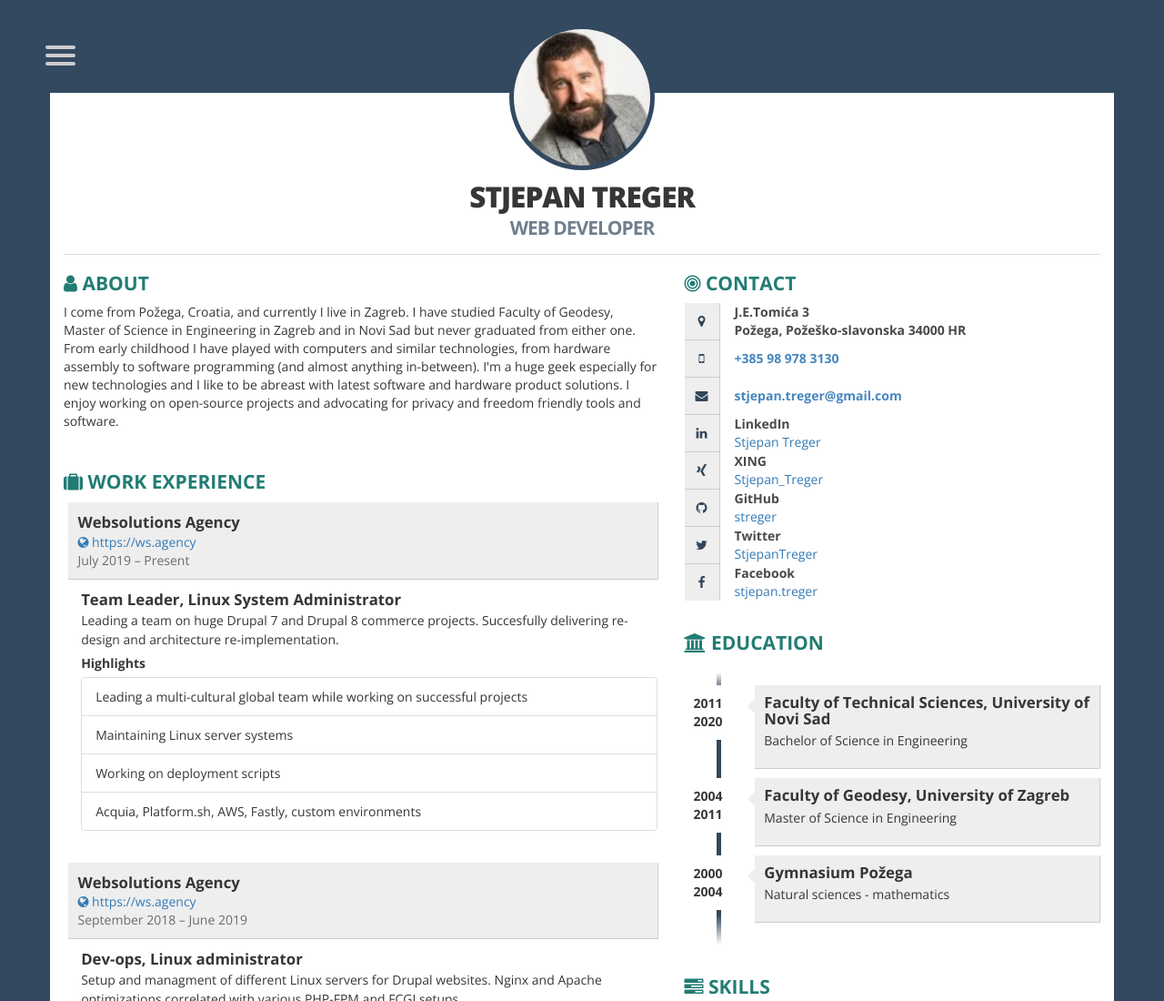
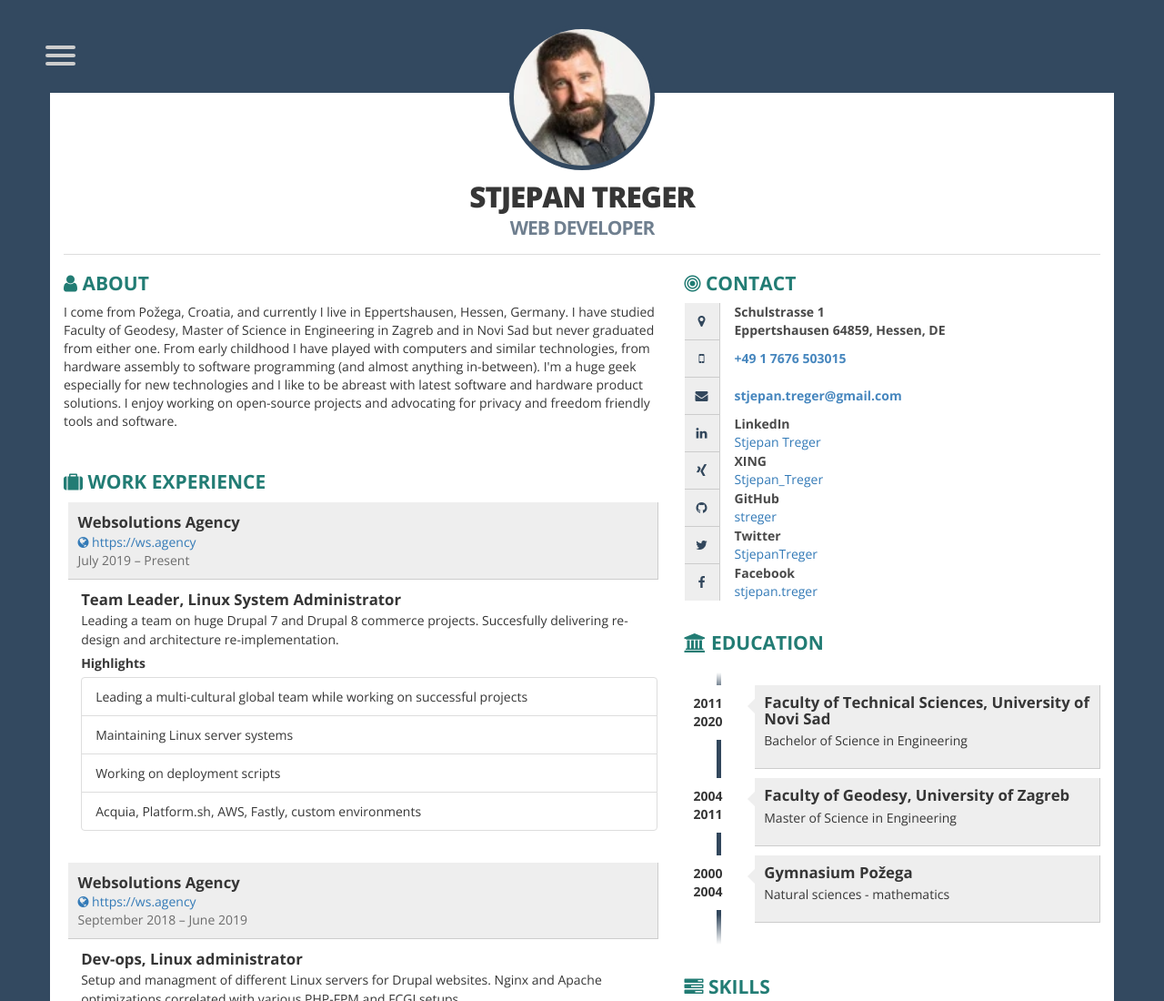
Before and after one commit to streger/resume, a plain HTML site: page index.html in a window 1280 px wide. Shown: the top 1100 px of the page at 91% size. Drawn offline with nearby package versions, Linux system fonts and the light colour scheme.

Commit message:
Updated index.html with latest address details

```diff
--- a/index.html
+++ b/index.html
@@ -585,7 +585,7 @@
         <!-- ABOUT ME -->
         <div class="box">
           <h2><i class="fa fa-user ico"></i> About</h2>
-          <p>I come from Požega, Croatia, and currently I live in Zagreb. I have studied Faculty of Geodesy, Master of Science in Engineering in Zagreb and in Novi Sad but never graduated from either one. From early childhood I have played with computers and similar technologies, from hardware assembly to software programming (and almost anything in-between). I'm a huge geek especially for new technologies and I like to be abreast with latest software and hardware product solutions. I enjoy working on open-source projects and advocating for privacy and freedom friendly tools and software.</p>
+          <p>I come from Požega, Croatia, and currently I live in Eppertshausen, Hessen, Germany. I have studied Faculty of Geodesy, Master of Science in Engineering in Zagreb and in Novi Sad but never graduated from either one. From early childhood I have played with computers and similar technologies, from hardware assembly to software programming (and almost anything in-between). I'm a huge geek especially for new technologies and I like to be abreast with latest software and hardware product solutions. I enjoy working on open-source projects and advocating for privacy and freedom friendly tools and software.</p>
         </div>
         <!-- WORK EXPERIENCE -->
         <div class="box">
@@ -815,12 +815,12 @@
           <h2><i class="fa fa-bullseye ico"></i> Contact</h2>
           <div class="contact-item">
             <div class="icon pull-left text-center"><span class="fa fa-map-marker fa-fw"></span></div>
-            <div class="title pull-right">J.E.Tomića 3</div>
-            <div class="title  pull-right">Požega, Požeško-slavonska 34000 HR</div>
+            <div class="title pull-right">Schulstrasse 1</div>
+            <div class="title  pull-right">Eppertshausen 64859, Hessen, DE</div>
           </div>
           <div class="contact-item">
             <div class="icon pull-left text-center"><span class="fa fa-mobile fa-fw"></span></div>
-            <div class="title only pull-right"><a href="tel:+385 98 978 3130">+385 98 978 3130</a></div>
+            <div class="title only pull-right"><a href="tel:+49 1 7676 503015">+49 1 7676 503015</a></div>
           </div>
           <div class="contact-item">
             <div class="icon pull-left text-center"><span class="fa fa-envelope fa-fw"></span></div>
```
